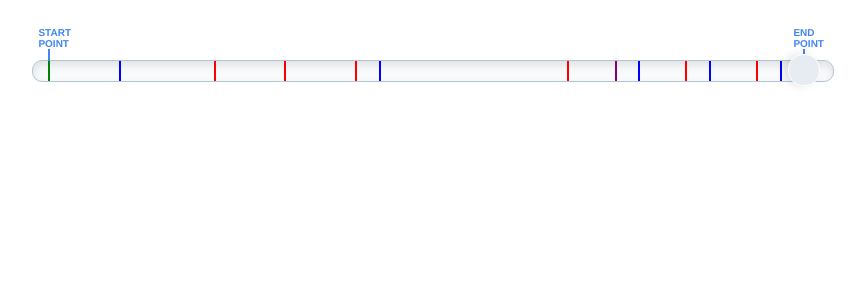
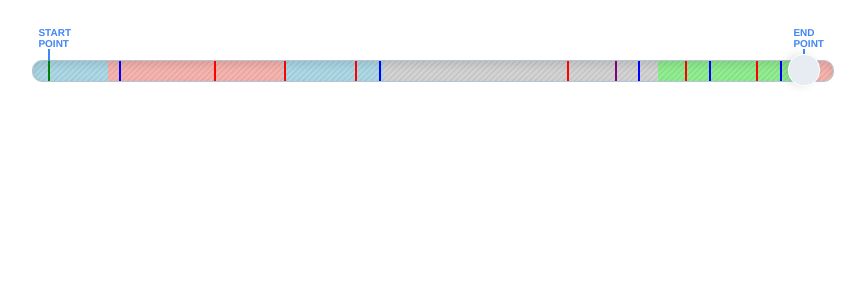
Before and after one commit to adnan-sahin/vue-custom-slider, a Vue app: page / in a window 1280 px wide. Shown: the top 300 px of the page, without its empty margins (102-967 px from the left). Built offline with nearby package versions, Linux system fonts and the light colour scheme.

Commit message:
Slider background color is implemented

```diff
--- a/src/components/VueCustomSlider.vue
+++ b/src/components/VueCustomSlider.vue
@@ -1,6 +1,9 @@
 <template>
   <div>
-    <div class="custom-slider" :style="{ width: sliderWidth + 'px' }">
+    <div
+      class="custom-slider"
+      :style="{ width: sliderWidth + 'px', ...sliderBackgroundCssVars }"
+    >
       <div class="start-point" :style="{ left: startPointLeft + 'px' }">
         <div class="start-point__text">START POINT</div>
       </div>
@@ -111,23 +114,94 @@ export default {
           color: 'red',
         },
       ],
+      sliderBackgroundData: [
+        {
+          date: moment().add(-32, 'hours'),
+          eventType: 'startPoint',
+          color: '#f9fafc',
+        },
+        {
+          date: moment().add(-29, 'hours'),
+          eventType: 'update',
+          color: 'lightblue',
+        },
+
+        {
+          date: moment().add(-22, 'hours'),
+          eventType: 'allocation',
+          color: 'rgba(234, 67, 53, 0.4)',
+        },
+
+        {
+          date: moment().add(-18, 'hours'),
+          eventType: 'update',
+          color: 'lightblue',
+        },
+
+        {
+          date: moment().add(-7, 'hours'),
+          eventType: 'update',
+          color: 'lightgrey',
+        },
+        {
+          date: moment().add(-1, 'hours'),
+          eventType: 'update',
+          color: 'lightgreen',
+        },
+        {
+          date: moment().add(-1, 'hours'),
+          eventType: 'system',
+          color: 'rgba(234, 67, 53, 0.17)',
+        },
+        {
+          date: moment(),
+          eventType: 'allocation',
+          color: 'rgba(234, 67, 53, 0.4)',
+        },
+      ],
     };
   },
   methods: {
     leftEventWidth(date) {
       let duration = moment().diff(date);
       let width =
-        (duration / this.maxDiffDuration) *
+        (duration / this.maxDiffDurationEvent) *
         (this.sliderWidth - 3 * this.startPointLeft);
       return this.sliderWidth - 2 * this.startPointLeft - width;
     },
   },
   computed: {
-    maxDiffDuration() {
+    maxDiffDurationEvent() {
       return moment().diff(this.sliderData[0].date);
+    },
+    maxDiffDurationBackground() {
+      return moment().diff(this.sliderBackgroundData[0].date);
     },
     sliderDataLength() {
       return this.sliderData.length;
+    },
+    sliderBackgroundCssVars() {
+      let arrLinearGradient = [];
+      let startPoint = 0;
+      this.sliderBackgroundData.forEach((item) => {
+        let duration = moment().diff(item.date);
+        let width = parseInt(
+          this.sliderWidth -
+            (duration / this.maxDiffDurationBackground) * this.sliderWidth
+        );
+        arrLinearGradient.push(`${item.color} ${startPoint}px ${width}px`);
+        startPoint = width;
+      });
+      let linerGradient = arrLinearGradient.join(' , ');
+      return {
+        background: `repeating-linear-gradient(
+    135deg,
+    rgba(50, 50, 50, 0),
+    rgba(50, 50, 50, 0.12) 1px,
+    rgba(50, 50, 50, 0) 2px,
+    rgba(50, 50, 50, 0) 4px
+  ), linear-gradient(to right, ${linerGradient})`,
+      };
     },
   },
 };
```
